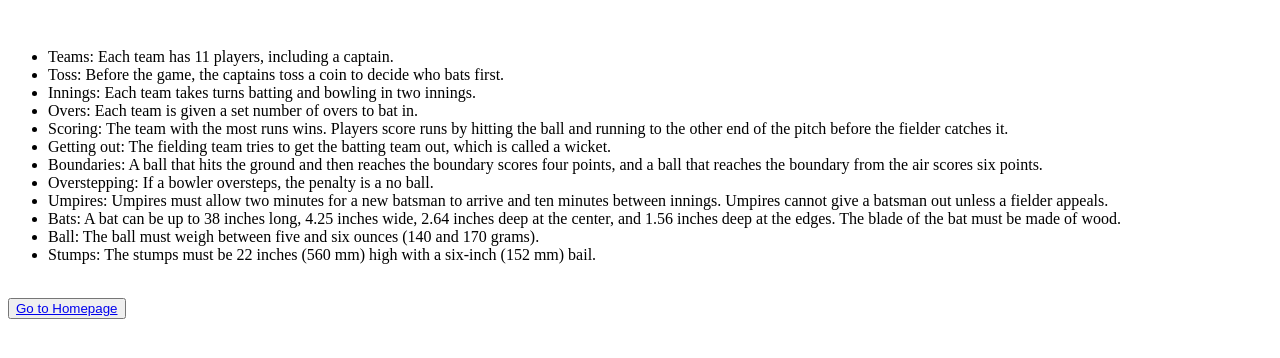
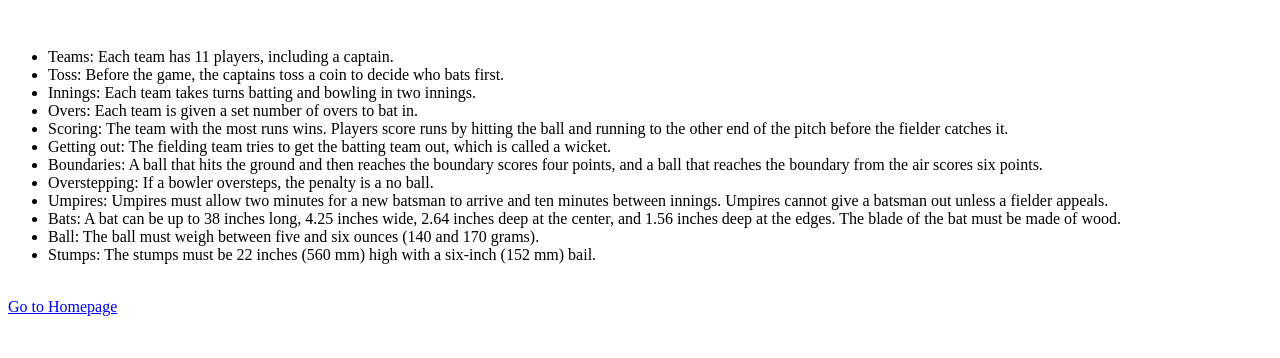
Before and after one commit to Pratham-khot/sports---project, a plain HTML site: page cricket.html in a window 1280 px wide. Shown: the part 420-778 px from the top of the page. Drawn offline with Linux system fonts and the light colour scheme.

Commit message:
sports updated

```diff
--- a/cricket.html
+++ b/cricket.html
@@ -30,6 +30,6 @@
         <li>Stumps: The stumps must be 22 inches (560 mm) high with a six-inch (152 mm) bail.</li>
     </ul>
     <br>
-    <button><a href="index.html">Go to Homepage</a></button>
+    <a href="index.html">Go to Homepage</a>
 </body>
 </html>
```
Also changed, not shown: football.html (+1 -1 lines).
